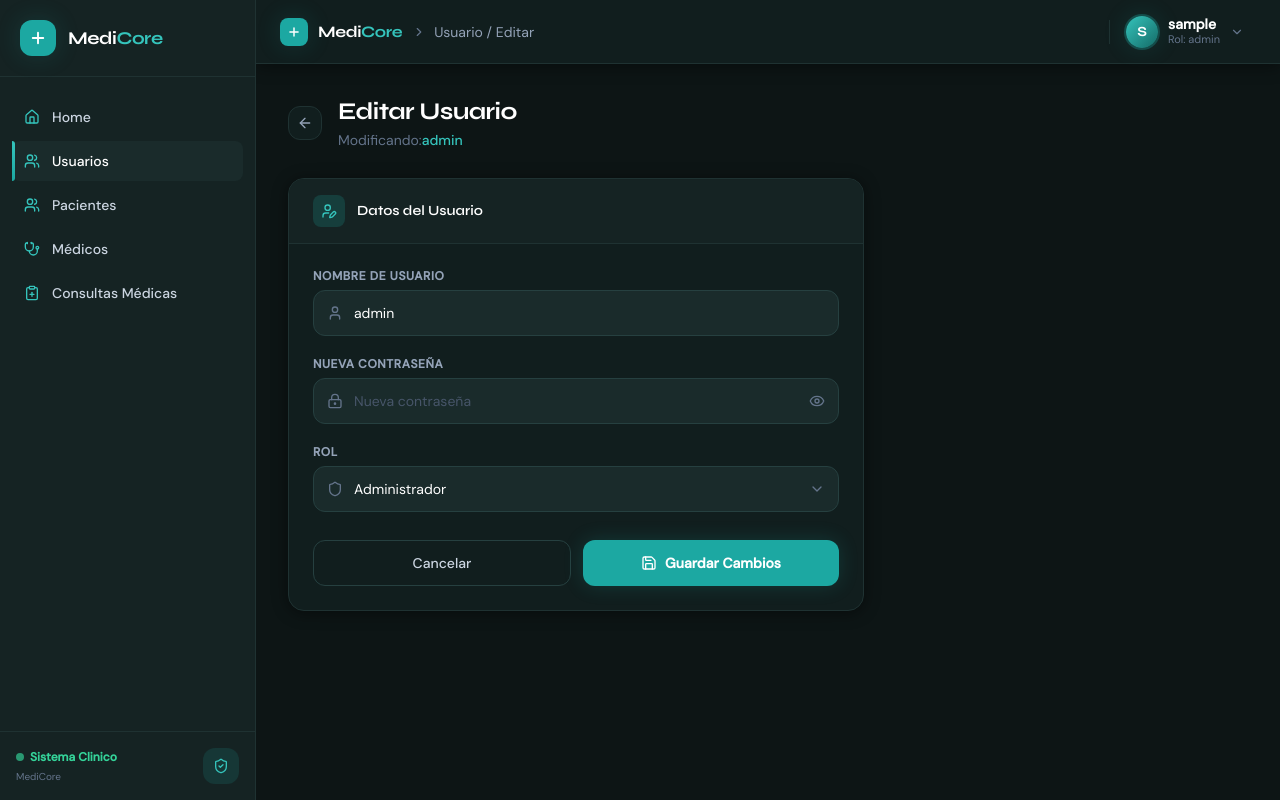
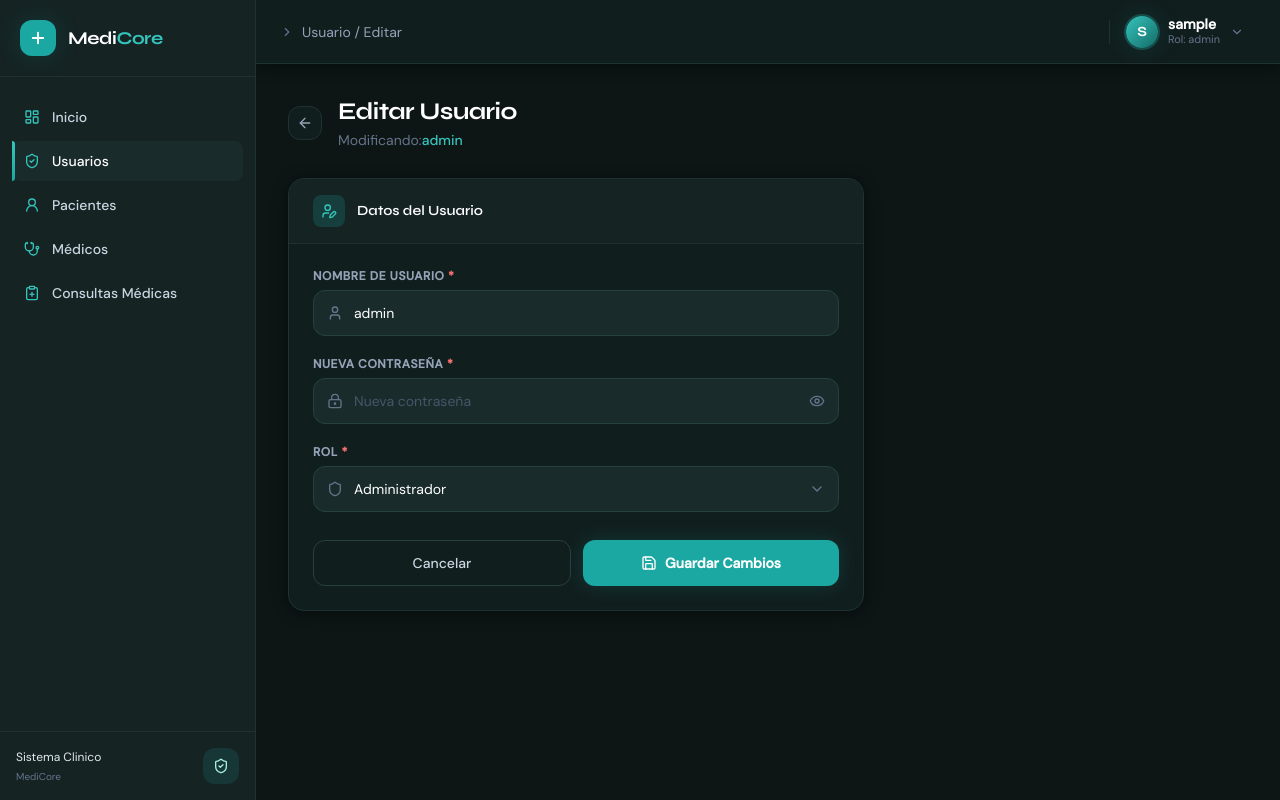
Before and after one commit to J-stark10/Gestion_Clinica_Medica_Flask, a Flask app: page /usuarios/edit/1 in a window 1280 px wide. Run offline with Flask 3, Linux system fonts and the light colour scheme; the visitor is signed in with stand-in values (Sample User, id 1); some libraries are stand-ins or nearby versions.

Commit message:
funcional

```diff
--- a/templates/base.html
+++ b/templates/base.html
@@ -7,16 +7,14 @@
   <title>{% block title %}MediCore{% endblock %} — Sistema Clínico</title>
 
   <script src="https://cdn.tailwindcss.com"></script>
-  <link rel="stylesheet" href="{{ url_for('static', filename='css/app.css') }}">
 
   <link rel="preconnect" href="https://fonts.googleapis.com" />
   <link rel="preconnect" href="https://fonts.gstatic.com" crossorigin />
-  <link
-    href="https://fonts.googleapis.com/css2?family=Syne:wght@600;700;800&family=DM+Sans:ital,opsz,wght@0,9..40,300;0,9..40,400;0,9..40,500;1,9..40,300&display=swap"
-    rel="stylesheet" />
+  <link href="https://fonts.googleapis.com/css2?family=Syne:wght@600;700;800&family=DM+Sans:ital,opsz,wght@0,9..40,300;0,9..40,400;0,9..40,500;1,9..40,300&display=swap" rel="stylesheet" />
 
   <script src="https://unpkg.com/lucide@latest/dist/umd/lucide.min.js"></script>
 
+  <link rel="stylesheet" href="{{ url_for('static', filename='css/app.css') }}">
   <script>
     tailwind.config = {
       darkMode: 'class',
@@ -75,24 +73,15 @@
 </head>
 
 <body class="bg-surface-900 text-slate-200 min-h-screen bg-noise antialiased">
-
-  <!-- ══════════════════════════════════════════════
-       LAYOUT WRAPPER (sidebar + main)
-  ══════════════════════════════════════════════ -->
   <div class="flex h-screen overflow-hidden">
 
-    <!-- ━━━━━━━━━━━━━━━━━━━━━━━━━━━━━
-         SIDEBAR
-    ━━━━━━━━━━━━━━━━━━━━━━━━━━━━━ -->
     <aside id="sidebar" class="fixed inset-y-0 left-0 z-40 w-64 flex flex-col
                   bg-surface-750 border-r border-surface-600
                   transition-transform duration-300 ease-in-out
                   lg:static lg:translate-x-0
                   -translate-x-full">
 
-      <!-- Logo / Marca -->
       <div class="flex items-center gap-3 px-5 py-5 border-b border-surface-600">
-        <!-- Ícono de cruz médica -->
         <div class="flex-shrink-0 w-9 h-9 rounded-xl bg-med-500 flex items-center justify-center shadow-med-glow">
           <svg width="18" height="18" viewBox="0 0 24 24" fill="none" stroke="white" stroke-width="2.5"
             stroke-linecap="round">
@@ -102,26 +91,24 @@
         <div>
           <span class="font-display text-lg font-bold text-white tracking-tight">Medi<span
               class="text-med-400">Core</span></span>
-
         </div>
       </div>
 
-      <!-- Navegación principal -->
       <nav class="flex-1 overflow-y-auto py-5 px-3 space-y-1">
 
         <!-- Home -->
         <a href="{{ url_for('inicio') }}" class="nav-item relative flex items-center gap-3 px-3 py-2.5 rounded-lg
                   text-slate-300 hover:text-white hover:bg-surface-700
                   transition-all duration-150 group {{ is_active('/') }}">
-          <i data-lucide="house" class="w-4 h-4 flex-shrink-0 text-med-400"></i>
-          <span class="text-sm font-medium">Home</span>
+          <i data-lucide="layout-dashboard" class="w-4 h-4 flex-shrink-0 text-med-400"></i>
+          <span class="text-sm font-medium">Inicio</span>
         </a>
 
         <!-- Usuarios -->
         <a href="{{ url_for('usuario.index') }}" class="nav-item relative flex items-center gap-3 px-3 py-2.5 rounded-lg
                   text-slate-300 hover:text-white hover:bg-surface-700
                   transition-all duration-150 group {{ is_active('/usuarios') }}">
-          <i data-lucide="users" class="w-4 h-4 flex-shrink-0 text-med-400"></i>
+          <i data-lucide="shield-check" class="w-4 h-4 flex-shrink-0 text-med-400"></i>
           <span class="text-sm font-medium">Usuarios</span>
         </a>
 
@@ -129,7 +116,7 @@
         <a href="{{ url_for('paciente.index') }}" class="nav-item relative flex items-center gap-3 px-3 py-2.5 rounded-lg
                   text-slate-300 hover:text-white hover:bg-surface-700
                   transition-all duration-150 group {{ is_active('/pacientes') }}">
-          <i data-lucide="users" class="w-4 h-4 flex-shrink-0 text-med-400"></i>
+          <i data-lucide="user-round" class="w-4 h-4 flex-shrink-0 text-med-400"></i>
           <span class="text-sm font-medium">Pacientes</span>
         </a>
 
@@ -151,22 +138,14 @@
 
       </nav>
 
-      <!-- Footer sidebar -->
       <div class="border-t border-surface-600 px-4 py-4">
         <div class="flex items-center justify-between">
           <div>
-            <p class="text-xs font-semibold text-emerald-400 flex items-center gap-1.5">
-              <span class="w-2 h-2 rounded-full bg-emerald-400 animate-pulse"></span>
-              Sistema Clinico
-            </p>
-
-            <p class="text-[10px] text-slate-500 mt-1">
-              MediCore
-            </p>
+            <p class="text-xs flex items-center gap-1.5">Sistema Clinico</p>
+            <p class="text-[10px] text-slate-500 mt-1">MediCore</p>
           </div>
-          <div class="w-9 h-9 rounded-xl bg-med-500/15
-                      flex items-center justify-center">
-            <i data-lucide="shield-check" class="w-4 h-4 text-med-400"></i>
+          <div class="w-9 h-9 rounded-xl bg-med-500/15 flex items-center justify-center">
+            <i data-lucide="shield-check" class="w-4 h-4 text-med-200"></i>
           </div>
         </div>
       </div>
@@ -180,42 +159,28 @@
                      px-4 md:px-6
                      bg-surface-800 border-b border-surface-600
                      shadow-card z-20">
+        <div class="flex items-center gap-4">
 
-        <div class="flex items-center gap-4">
-          <!-- Botón menú móvil -->
           <button onclick="toggleSidebar()"
             class="lg:hidden p-2 rounded-lg text-slate-400 hover:text-white hover:bg-surface-700 transition-colors">
             <i data-lucide="menu" class="w-5 h-5"></i>
           </button>
 
-          <!-- Nombre de la app (desktop) -->
           <div class="flex items-center gap-2.5">
-            <div class="hidden sm:flex w-7 h-7 rounded-lg bg-med-500 items-center justify-center shadow-med-glow">
-              <svg width="14" height="14" viewBox="0 0 24 24" fill="none" stroke="white" stroke-width="2.5"
-                stroke-linecap="round">
-                <path d="M12 5v14M5 12h14" />
-              </svg>
-            </div>
-            <span class="font-display text-base font-bold text-white tracking-tight hidden sm:block">
-              Medi<span class="text-med-400">Core</span>
-            </span>
-            <!-- Separador + breadcrumb dinámico -->
             <span class="hidden md:flex items-center gap-2 text-slate-500">
               <i data-lucide="chevron-right" class="w-3.5 h-3.5"></i>
-              <span class="text-sm text-slate-400">{% block breadcrumb %}Inicio{% endblock %}</span>
+              <span class="text-sm text-slate-400">
+                {% block breadcrumb %}Inicio{% endblock %}
+              </span>
             </span>
           </div>
         </div>
 
-        <!-- Derecha: notificaciones + usuario -->
         <div class="flex items-center gap-2 md:gap-3">
+          <div class="w-px h-6 bg-surface-600 hidden sm:block"></div>
+          <div class="relative group">
 
-          <!-- Divider -->
-          <div class="w-px h-6 bg-surface-600 hidden sm:block"></div>
-
-          <div class="relative group">
-            <button class="flex items-center gap-2.5 pl-1 pr-3 py-1.5 rounded-xl
-                              hover:bg-surface-700 transition-all duration-150">
+            <button class="flex items-center gap-2.5 pl-1 pr-3 py-1.5 rounded-xl hover:bg-surface-700 transition-all duration-150">
               <div class="relative">
                 <div class="w-8 h-8 rounded-full bg-gradient-to-br from-med-400 to-med-700
                               flex items-center justify-center text-white
@@ -223,7 +188,7 @@
                   {{ session.get('username', '')[:1] | upper }}
                 </div>
               </div>
-              <!-- Nombre + rol (solo desktop) -->
+
               <div class="hidden md:block text-left">
                 <p class="text-sm font-semibold text-white leading-tight">{{ session.get('username', 'Usuario') }}</p>
                 <p class="text-[11px] text-slate-500 leading-tight">Rol: {{ session.get('rol', 'Sin rol') }}</p>
@@ -238,25 +203,15 @@
                         translate-y-1 group-hover:translate-y-0
                         transition-all duration-200 z-50 overflow-hidden">
 
-              <div class="py-1.5">
-                <a href="#"
-                  class="flex items-center gap-2.5 px-4 py-2 text-sm text-slate-300 hover:text-white hover:bg-surface-700 transition-colors">
-                  <i data-lucide="user" class="w-3.5 h-3.5 text-med-400"></i> Mi Perfil
-                </a>
-                <a href="#"
-                  class="flex items-center gap-2.5 px-4 py-2 text-sm text-slate-300 hover:text-white hover:bg-surface-700 transition-colors">
-                  <i data-lucide="settings" class="w-3.5 h-3.5 text-med-400"></i> Configuración
-                </a>
-              </div>
               <div class="border-t border-surface-600 py-1.5">
                 <a href="{{ url_for('auth.logout') }}"
                   class="flex items-center gap-2.5 px-4 py-2 text-sm text-danger hover:bg-danger/10 transition-colors">
                   <i data-lucide="log-out" class="w-3.5 h-3.5"></i> Cerrar Sesión
                 </a>
               </div>
+
             </div>
           </div>
-
         </div>
       </header>
 
@@ -271,10 +226,8 @@
   </div>
   <script src="{{ url_for('static', filename='js/modal.js') }}"></script>
   <script>
-    // Inicializar iconos Lucide
     lucide.createIcons();
 
-    // Toggle sidebar móvil
     function toggleSidebar() {
       const sidebar = document.getElementById('sidebar');
       const overlay = document.getElementById('sidebar-overlay');
@@ -282,12 +235,10 @@
       sidebar.classList.toggle('-translate-x-full', isOpen);
       overlay.classList.toggle('hidden', isOpen);
     }
-    // Reinicializar iconos si se carga contenido dinámico
     document.addEventListener('DOMContentLoaded', () => lucide.createIcons());
   </script>
 
   {% block extra_scripts %}{% endblock %}
   {% include 'components/delete_modal.html' %}
 </body>
-
 </html>
--- a/templates/pacientes/index.html
+++ b/templates/pacientes/index.html
@@ -19,7 +19,7 @@
   </a>
 </div>
 
-<div class="flex flex-col sm:flex-row gap-3 mb-4 ">
+<div class="flex flex-col sm:flex-row gap-3 mb-4 max-w-md">
   <div class="relative flex-1">
     <span class="absolute inset-y-0 left-0 flex items-center pl-3.5 pointer-events-none">
       <i data-lucide="search" class="w-4 h-4 text-slate-500"></i>
--- a/templates/usuarios/edit.html
+++ b/templates/usuarios/edit.html
@@ -31,7 +31,7 @@
       <!-- Username -->
       <div class="space-y-1.5">
         <label class="block text-xs font-semibold text-slate-400 uppercase tracking-wider">
-          Nombre de Usuario
+          Nombre de Usuario <span class="text-red-400">*</span>
         </label>
         <div class="relative">
           <span class="absolute inset-y-0 left-0 flex items-center pl-3.5 pointer-events-none">
@@ -49,7 +49,7 @@
       <!-- Password -->
       <div class="space-y-1.5">
         <label class="block text-xs font-semibold text-slate-400 uppercase tracking-wider">
-          Nueva Contraseña
+          Nueva Contraseña <span class="text-red-400">*</span>
         </label>
         <div class="relative">
           <span class="absolute inset-y-0 left-0 flex items-center pl-3.5 pointer-events-none">
@@ -72,7 +72,7 @@
       <!-- Rol -->
       <div class="space-y-1.5">
         <label class="block text-xs font-semibold text-slate-400 uppercase tracking-wider">
-          Rol
+          Rol <span class="text-red-400">*</span>
         </label>
         <div class="relative">
           <span class="absolute inset-y-0 left-0 flex items-center pl-3.5 pointer-events-none">
```
Also changed, not shown: templates/pacientes/edit.html (+3 -4 lines).
